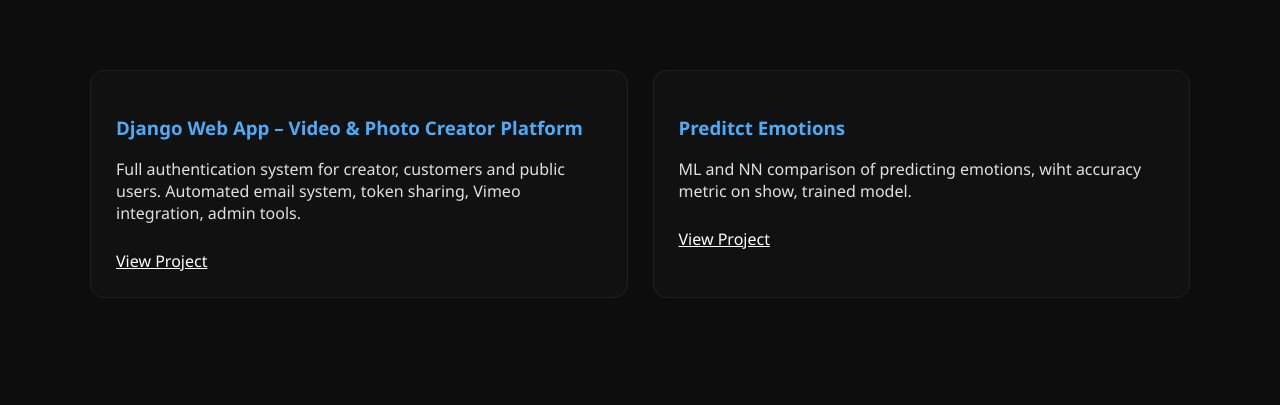
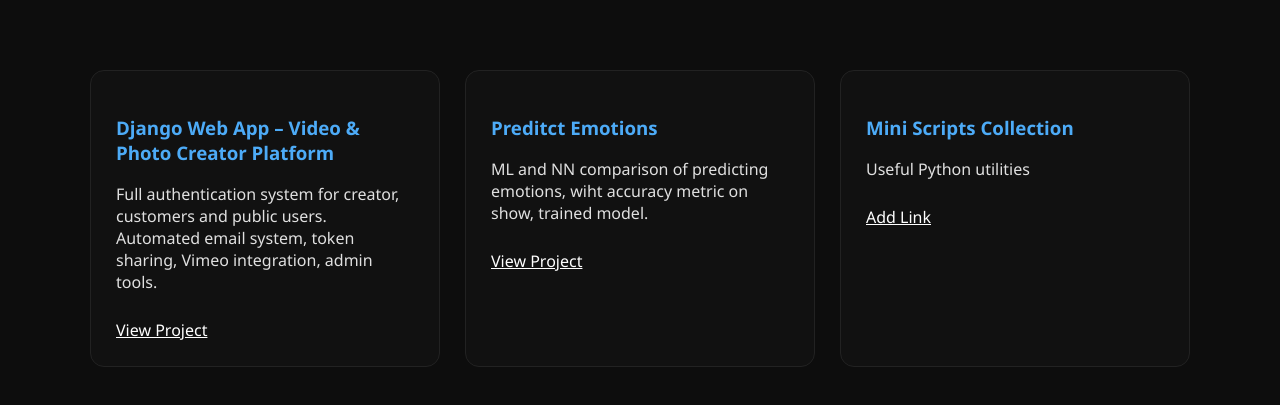
Before and after one commit to SebaCostica/SebaCostica.github.io, a plain HTML site: page projects.html in a window 1280 px wide. Shown: the part 217-622 px from the top of the page. Drawn offline with Linux system fonts and the light colour scheme.

Commit message:
Update projects.html

```diff
--- a/projects.html
+++ b/projects.html
@@ -66,11 +66,11 @@
         <a href="https://github.com/SebaCostica/Emotions_predict" target="_blank">View Project</a>
     </div>
 
-    <!-- <div class="card">
+    <div class="card">
         <h3>Mini Scripts Collection</h3>
-        <p>Useful Python utilities such as typing speed test, cleaners, converters, automation and more.</p>
-        <a href="#" target="_blank">Add Link</a>
-    </div> -->
+        <p>Useful Python utilities</p>
+        <a href="https://github.com/SebaCostica/expense_tracker" target="_blank">Add Link</a>
+    </div>
 
 </div>
 
```
